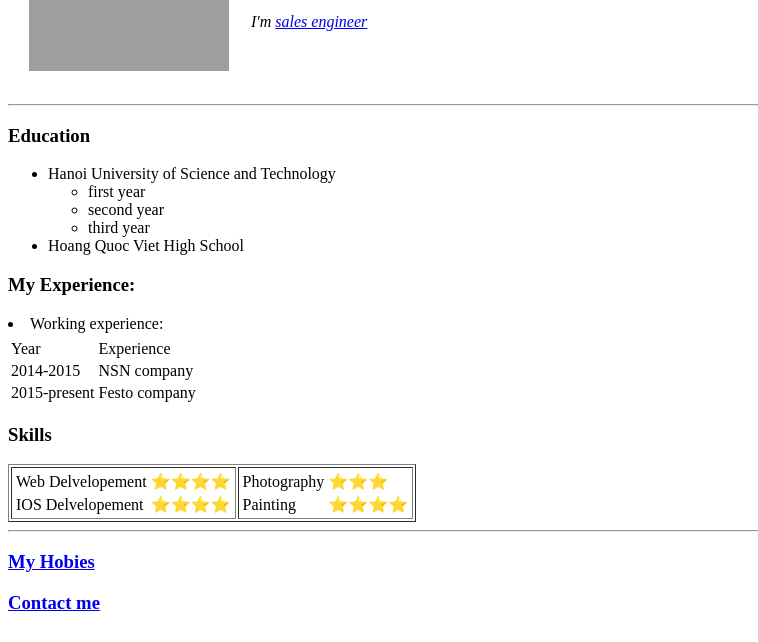
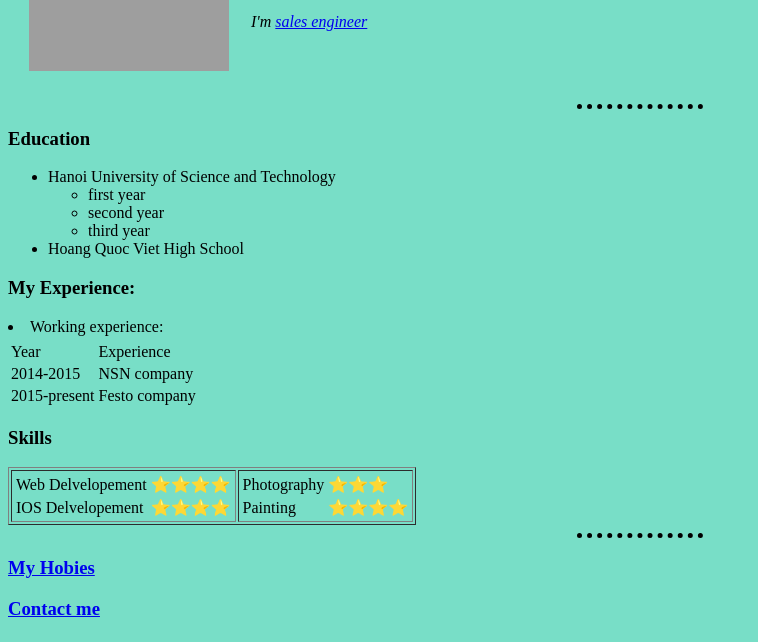
Before and after one commit to Junkad550/HTML-CV, a plain HTML site: page index.html in a window 1280 px wide. Shown: the part 158-800 px from the top of the page, without its empty margins (0-758 px from the left). Drawn offline with Linux system fonts and the light colour scheme; grey boxes are pictures that could not be loaded.

Commit message:
Update index.html

```diff
--- a/index.html
+++ b/index.html
@@ -4,12 +4,29 @@
 <head>
   <meta charset="utf-8">
   <title>Van Dzung's Personal Site</title>
+
+  <style>
+    body{
+      background-color: #78DEC7;
+    }
+    hr{
+      border-style: none;
+      border-top-style: dotted;
+      border-color: black;
+      border-width: 5px;
+      width: 10%;
+    }
+    img{
+      width: 200px;
+      height: 200px;
+    }
+  </style>
 </head>
 
 <body>
-  <table cellspacing = "20">
+  <table cellspacing="20">
     <tr>
-      <td><img src="images\anhthe.png" width="200" height="200" alt="Anh the"></td>
+      <td><img src="images\anhthe.png" alt="Anh the"></td>
       <td>
         <h1>Ngo Van Dung</h1>
         <p><em>As a normal person but <strong>have big dream</strong></em></p>
@@ -52,8 +69,8 @@
   </table>
 
   <h3>Skills</h3>
-<table border = "1">
-  <thead>  </thead>
+  <table border="1">
+    <thead> </thead>
     <tbody>
       <td>
         <table>
@@ -80,7 +97,7 @@
         </table>
       </td>
     </tbody>
-  <tfoot>  </tfoot>
+    <tfoot> </tfoot>
   </table>
 
   <hr>
```
Lines whose indentation alone changed are shown as unchanged.
